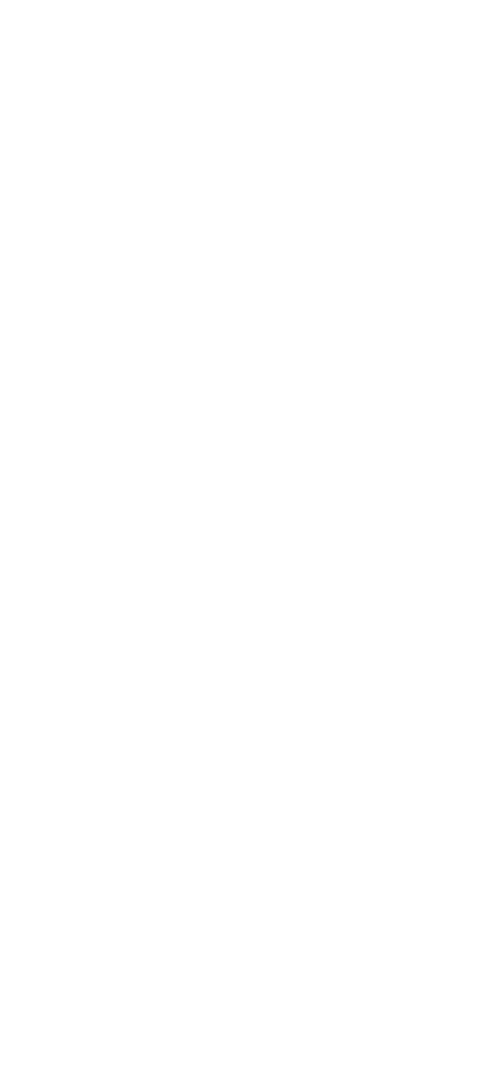
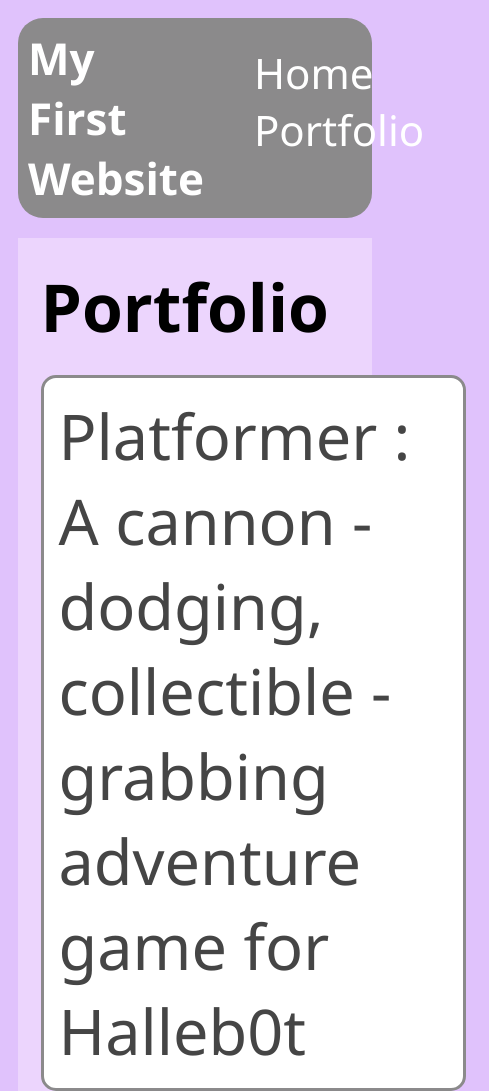
Before and after one commit to joshi335/joshi335.github.io, a plain HTML site: page portfolio.html in a window 390 px wide. Shown: the top 1091 px of the page, 489 px wide, since content can reach past the window. Before the commit the page ends 844 px from the top, so only its background shows below. Drawn offline with Linux system fonts and the light colour scheme.

Commit message:
add portfolio.html file

```diff
--- a/index.html
+++ b/index.html
@@ -2,7 +2,8 @@
 <html>
   <head>
     <title>My First Website</title>
-    <link rel="stylesheet" href="style.css"
+    <link rel="stylesheet" href="style.css">
+    <link rel="icon" type="image/x-icon" href="images.png">
   </head>
 
   <body>
--- a/portfolio.html
+++ b/portfolio.html
@@ -0,0 +1,35 @@
+<!DOCTYPE HTML>
+<html>
+    <head>
+        <title>My First Website</title>
+        <link rel="stylesheet" href="style.css">
+        <link rel="icon" type="image/x-icon" href="images.png">
+    </head>
+
+    <body>
+      <div id="all-contents">
+        <nav>
+            <h1>My First Website</h1>
+            <ul id="nav-ul">
+                <li class="nav-li">
+                    <a class="nav-a" href="index.html">Home</a>
+                </li>
+                <li class="nav-li">
+                    <a class="nav-a" href="protfolio.html">Portfolio</a>
+                </li>
+            </ul>
+        </nav>
+        <main>
+            <div class="content">
+                <h1>Portfolio</h1>
+                <ul id="portfolio">
+                    <li><a href="projects/platformer/">Platformer : A cannon - dodging, collectible - grabbing adventure game for Halleb0t</a></li>
+                    <li><a href="projects/bouncing-box/">Bouncing Box : A project that gives you a taste of game development on the web </a></li>
+                    <li><a href="projects/circularity/">Circularity : A motion poem using random number generation and velocity applied to circle shapes...</a></li>
+                </ul>
+            </div>
+        </main>
+
+      </div>
+    </body>
+</html>
--- a/style.css
+++ b/style.css
@@ -66,3 +66,79 @@ main {
 h2, h3 {
     margin: 0px;
 }
+  /* portfolio styles */
+  .content h1 {
+    color: black;
+}
+
+#portfolio {
+    list-style-type: none;
+    padding-left: 0;
+}
+
+#portfolio li {
+    background: #fff;
+    padding: 10px;
+    border-radius: 10px;
+    margin-bottom: 10px;
+    border-style:solid;
+    border-color:rgb(139, 138, 139);
+}
+
+#portfolio li:hover {
+    background: #eee;
+}
+
+#portfolio a {
+    text-decoration: none;
+    color: #454545;
+}
+/* responsive web design */
+@media screen and (min-width: 120px) and (max-width: 1080px) {
+    main {
+      height: 100ch;
+      zoom: 1.5;
+      display: grid;
+    }
+
+    h1 {
+      font-size: 44px;
+    }
+
+    h2 {
+      font-size: 42px;
+    }
+
+    h3 {
+      font-size: 36px;
+    }
+
+    #all-contents {
+      height: 100ch;
+      margin: none;
+    }
+
+    a {
+      font-size: 42px;
+    }
+
+    .sidebar {
+      margin-right: 0px;
+      justify-content: center;
+      align-items: center;
+    }
+
+    .sidebar-img {
+      width: 100%;
+    }
+
+    p,
+    li {
+      font-size: 24px;
+    }
+
+    .content {
+      align-content: center;
+      justify-content: center;
+    }
+}
```
Also changed, not shown: images.png (added).
